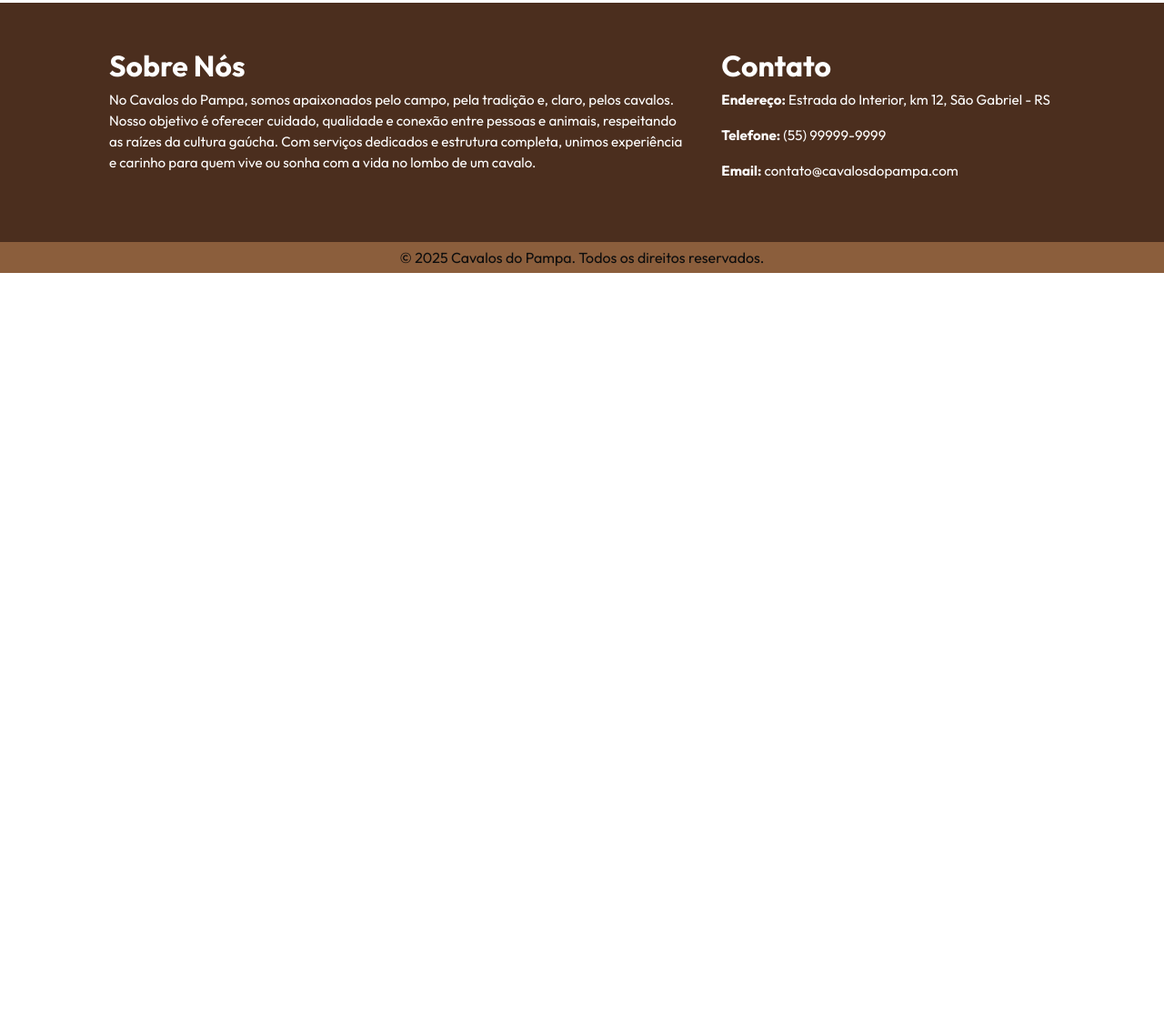
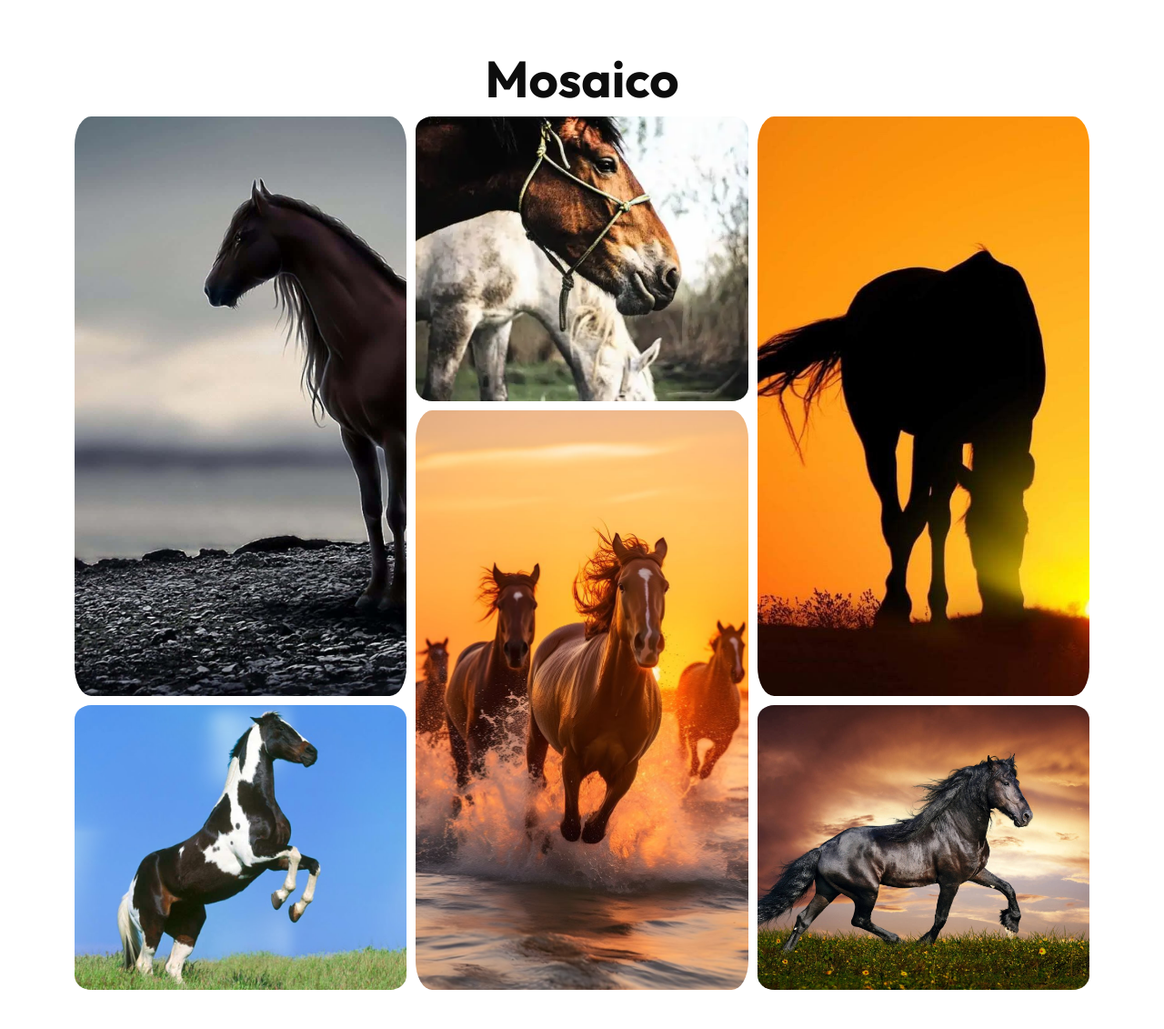
Before and after one commit to Brunin9298/CavalosPampa, a plain HTML site: page index.html in a window 1280 px wide. Shown: the part 3829-4960 px from the top of the page at 91% size. Before the commit the page ends 4129 px from the top, so only its background shows below. Drawn offline with nearby package versions, Linux system fonts and the light colour scheme.

Commit message:
Mosaico fodao

```diff
--- a/css/style.css
+++ b/css/style.css
@@ -33,6 +33,7 @@ ul {
     width: 100%;
     min-width: 355px;
     max-width: 800px;
+    height: 100%;
     margin: auto;
 }
 
@@ -233,7 +234,8 @@ section {
     gap: 2%;
 }
 
-.cardButton, #news-button {
+.cardButton,
+#news-button {
     width: 100%;
     border-radius: 8px;
     padding: 1.5%;
@@ -301,6 +303,7 @@ footer {
     display: flex;
     flex-flow: column nowrap;
     justify-items: center;
+    margin-top: 100px;
 }
 
 #footer {
@@ -399,3 +402,73 @@ footer {
         order: -1;
     }
 }
+
+
+
+#mosaico {
+    min-height: 120vh;
+}
+
+#mosaico-content {
+    display: grid;
+    grid-template-columns: 1fr 1fr 1fr;
+    grid-template-rows: 1fr 1fr 1fr;
+    grid-template-areas:
+        "p1 p3 p5"
+        "p1 p4 p5"
+        "p2 p4 p6";
+    gap: 10px;
+    min-height: 120vh;
+}
+
+@media (width < 900px) {
+    #mosaico-content {
+        grid-template-columns: 1fr 1fr;
+        grid-template-rows: 1fr 1fr 1fr 1fr 1fr;
+        grid-template-areas:
+            "p2 p4"
+            "p1 p4"
+            "p1 p6"
+            "p3 p5"
+            "p3 p5";
+    }
+}
+
+.photo {
+    width: 100%;
+    height: 100%;
+    background-size: cover;
+    background-position: center;
+    background-repeat: no-repeat;
+    border-radius: 5%;
+}
+
+#photo-1 {
+    background-image: url("../imgs/mosaico/foto1.jpg");
+    grid-area: p1;
+}
+
+#photo-2 {
+    background-image: url("../imgs/mosaico/foto3.jpg");
+    grid-area: p2;
+}
+
+#photo-3 {
+    background-image: url("../imgs/mosaico/foto2.webp");
+    grid-area: p3;
+}
+
+#photo-4 {
+    background-image: url("../imgs/mosaico/foto4.jpg");
+    grid-area: p4;
+}
+
+#photo-5 {
+    background-image: url("../imgs/mosaico/foto6.jpg");
+    grid-area: p5;
+}
+
+#photo-6 {
+    background-image: url("../imgs/mosaico/foto5.jpg");
+    grid-area: p6;
+}
--- a/index.html
+++ b/index.html
@@ -270,6 +270,18 @@
                  loading="lazy"/>
             </figure>
         </section>
+
+        <section id="mosaico">
+            <h2 class="title">Mosaico</h2>
+            <div id="mosaico-content" class="container">
+                <div id="photo-1" class="photo"></div>
+                <div id="photo-2" class="photo"></div>
+                <div id="photo-3" class="photo"></div>
+                <div id="photo-4" class="photo"></div>
+                <div id="photo-5" class="photo"></div>
+                <div id="photo-6" class="photo"></div>
+            </div>
+        </section>
     </main>
 
     <footer>
```
Also changed, not shown: imgs/mosaico/foto1.jpg (added), imgs/mosaico/foto2.webp (added), imgs/mosaico/foto3.jpg (added), imgs/mosaico/foto4.jpg (added), imgs/mosaico/foto5.jpg (added), imgs/mosaico/foto6.jpg (added). Lines whose indentation alone changed are shown as unchanged.
